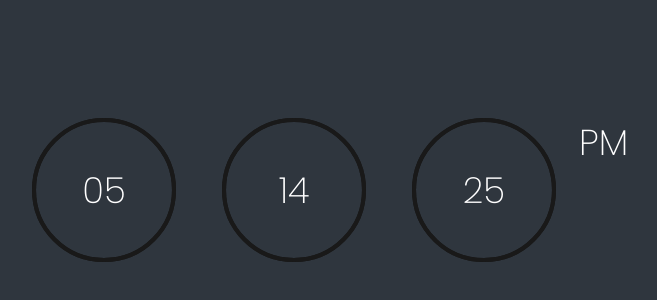
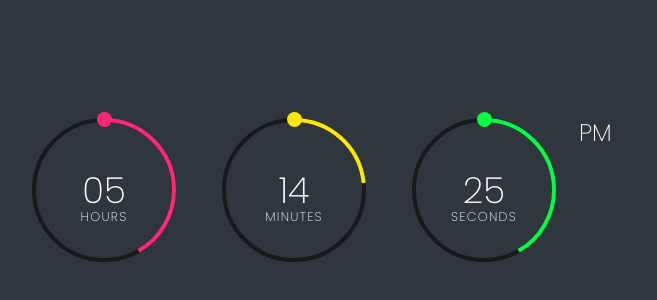
Before and after one commit to Deepak8811/Project-Digital-clock, a plain HTML site: page index.html in a window 1280 px wide. Shown: the part 210-510 px from the top of the page, without its empty margins (326-983 px from the left). Drawn offline with nearby package versions, Linux system fonts and the light colour scheme.

Commit message:
This is second commit of this project

```diff
--- a/index.html
+++ b/index.html
@@ -15,28 +15,31 @@
   </head>
   <body>
     <div id="time">
-      <div class="circle">
+      <div class="circle" style="--clr:#ff2972;">
+        <div class="dots hr_dot"></div>
         <svg >
             <circle cx="70" cy="70" r="70"  />
-            <circle cx="70" cy="70" r="70"  />
+            <circle cx="70" cy="70" r="70" id="hh"  />
           </svg>
         <div id="hours">00</div>
       </div>
-      <div class="circle">
+      <div class="circle"  style="--clr:#fee800;">
+        <div class="dots min_dot"></div>
         <!-- <svg>
           <circle>cx = "70" cy = "70" r = "70"</circle>
           <circle>cx = "70" cy = "70" r = "70"</circle>
         </svg> -->
         <svg >
             <circle cx="70" cy="70" r="70"  />
-            <circle cx="70" cy="70" r="70"  />
+            <circle cx="70" cy="70" r="70" id="mm"   />
           </svg>
         <div id="minutes">00</div>
       </div>
-      <div class="circle">
+      <div class="circle"  style="--clr:#04fc43;">
+        <div class="dots sec_dot"></div>
         <svg >
             <circle cx="70" cy="70" r="70"  />
-            <circle cx="70" cy="70" r="70"  />
+            <circle cx="70" cy="70" r="70" id="ss"   />
           </svg>
         <div id="seconds">00</div>
       </div>
--- a/index.js
+++ b/index.js
@@ -1,8 +1,16 @@
 setInterval(() => {
   let hours = document.getElementById("hours");
   let seconds = document.getElementById("seconds");
+  let minutes = document.getElementById("minutes");
   let ampm = document.getElementById("ampm");
-  let minutes = document.getElementById("minutes");
+
+  let hh = document.getElementById("hh");
+  let mm = document.getElementById("mm");
+  let ss = document.getElementById("ss");
+
+  let hr_dot = document.querySelector("hr_dot");
+  let min_dot = document.querySelector("min_dot");
+  let sec_dot = document.querySelector("sec_dot");
 
   let m = new Date().getMinutes();
   let s = new Date().getSeconds();
@@ -19,8 +27,22 @@ setInterval(() => {
   m = m < 10 ? "0" + m : m;
   s = s < 10 ? "0" + s : s;
 
-  hours.innerHTML = h;
-  minutes.innerHTML = m;
-  seconds.innerHTML = s;
+  hours.innerHTML = h + "<br><span>Hours</span>";
+  minutes.innerHTML = m + "<br><span>Minutes</span>";
+  seconds.innerHTML = s + "<br><span>Seconds</span>";
   ampm.innerHTML = am;
+  hh.style.strokeDashoffset = 440 - (440 * h) / 12;
+  // 12hour clock
+  mm.style.strokeDashoffset = 440 - (440 * m) / 60;
+  // 60 minutes clock
+  ss.style.strokeDashoffset = 440 - (440 * s) / 60;
+  // 60 seconds clock
+
+  hr_dot.style.transform = `rotate(${h * 30}deg)`;
+  // 360/12=30
+  min_dot.style.transform = `rotate(${m * 6}deg)`;
+  // 360/60=6
+
+  sec_dot.style.transform = `rotate(${s * 6}deg)`;
+  // 360/60=6
 });
--- a/style.css
+++ b/style.css
@@ -28,6 +28,7 @@ body {
   position: relative;
   width: 150px;
   height: 150px;
+  transform: rotate(270deg);
 }
 #time .circle svg circle {
   width: 100%;
@@ -37,9 +38,9 @@ body {
   stroke-width: 4;
   transform: translate(5px, 5px);
 }
-#time .circle svg circle:nth-child(2){
-    stroke: #191919;
-
+#time .circle svg circle:nth-child(2) {
+  stroke: var(--clr);
+  stroke-dasharray: 440;
 }
 #time div {
   position: absolute;
@@ -47,8 +48,36 @@ body {
   font-weight: 500;
   font-size: 1.5em;
 }
+#time div span{
+  position: absolute;
+  transform: translateX(-50%) translateY(-10px);
+  font-size: 0.35em;
+  font-weight: 300;
+  letter-spacing: 0.1em;
+  text-transform: uppercase;
+}
 #time .ap {
   position: relative;
-  font: 1em;
+  font-size: 1em;
   transform: translateX(-20px);
 }
+.dots {
+  position: absolute;
+  height: 100%;
+  width: 100%;
+  z-index: 10;
+  display: flex;
+  justify-content: center;
+}
+.dots::before {
+  content: "";
+  position: absolute;
+  top: -3px;
+  width: 15px;
+  height: 15px;
+  background: var(--clr);
+  border-radius: 50%;
+  box-shadow:  0 0 50px (--clr), 0 0 80px (--clr);
+
+
+}
```
